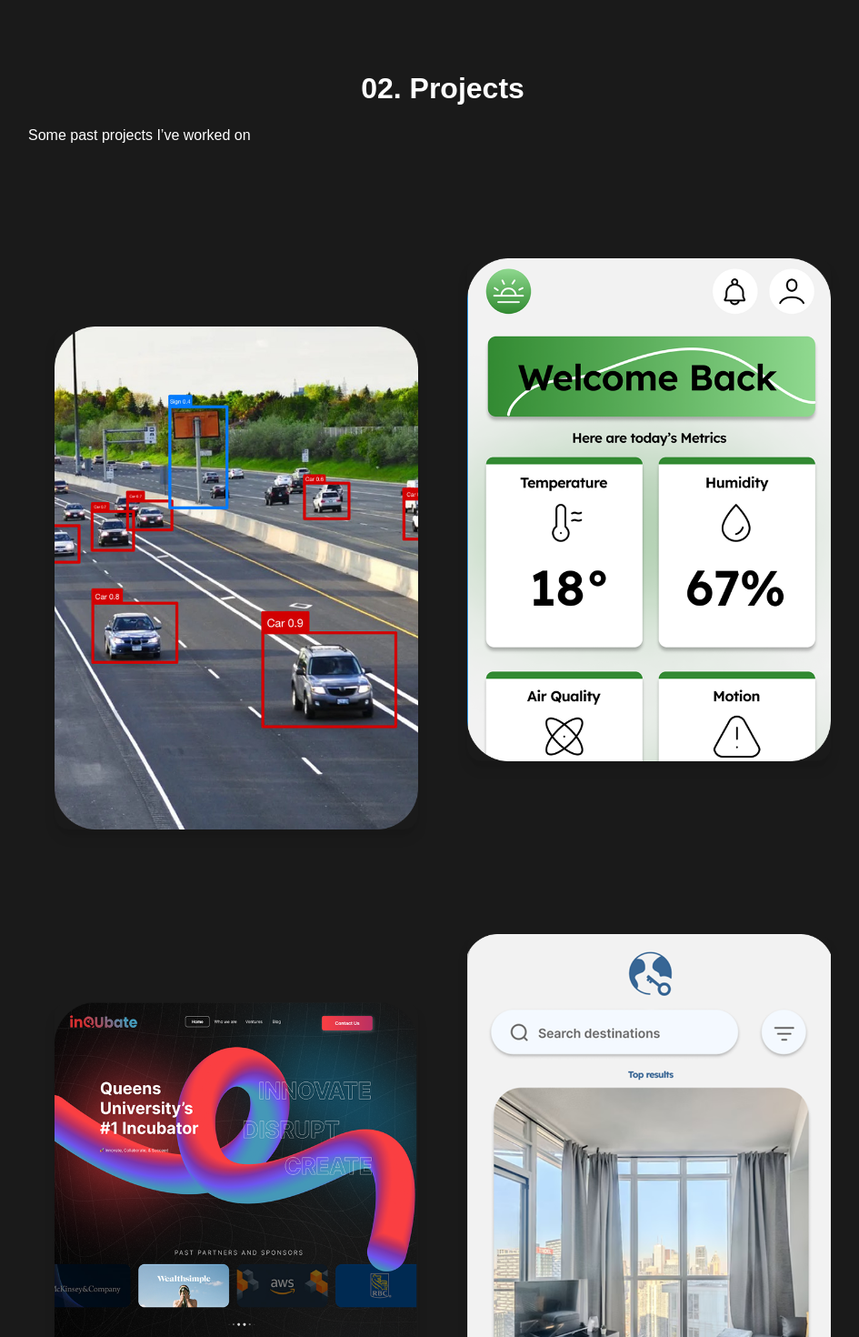
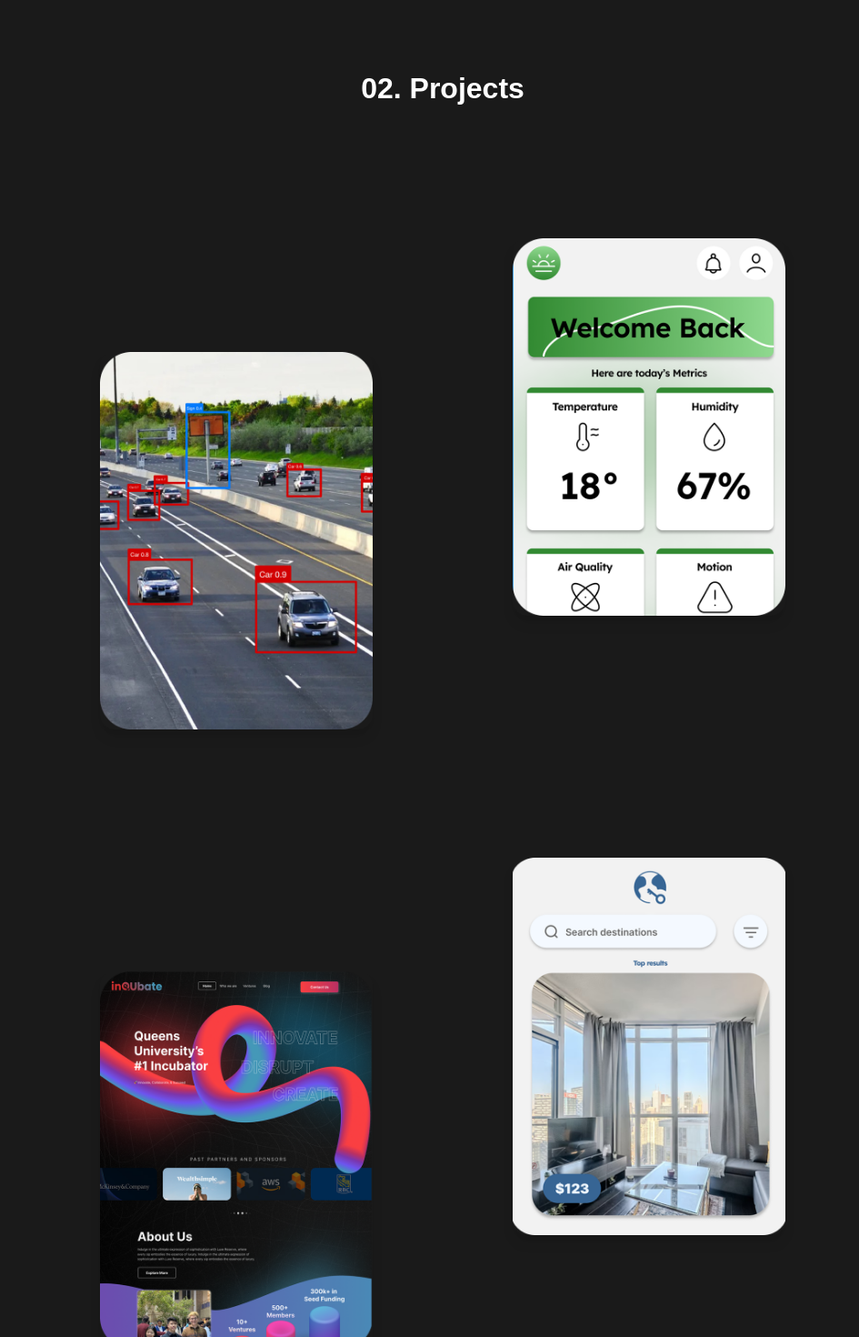
Before and after one commit to kzy0525/website, a Next.js app: page / in a window 1280 px wide. Shown: the part 1560-3030 px from the top of the page at 91% size, without its empty margins (153-1098 px from the left). Built offline with nearby package versions, Linux system fonts and the light colour scheme; a web font is replaced by a local one.

Commit message:
organized project grid

```diff
--- a/src/app/page.js
+++ b/src/app/page.js
@@ -82,15 +82,14 @@
       {/* --- Projects Section --- */}
       <section id="projects" className="px-6 py-5 max-w-full mx-auto font-[var(--font-cantata)]">
         <h2 className="text-center text-[32px] font-bold mb-4">02. Projects</h2>
-        <p className="text-left text-white mb-12 ml-40">Some past projects I’ve worked on</p>
 
-        <div className="grid grid-cols-1 sm:grid-cols-2 gap-x-3 gap-y-10 max-w-4xl mx-auto place-items-center">
+        <div className="grid grid-cols-1 sm:grid-cols-2 gap-x-3 gap-y-4 max-w-4xl mx-auto place-items-center">
           {/* --- Project 1 --- */}
           <a
             href="https://github.com/kzy0525/Hyperloop-Object-Detection"
             target="_blank"
             rel="noopener noreferrer"
-            className="relative group w-[400px] h-[553px] rounded-2xl overflow-hidden shadow-lg mt-[150px]"
+            className="relative group w-[300px] h-[415px] rounded-2xl overflow-hidden shadow-lg mt-[250px]"
           >
             <Image
               src="/image.png"
@@ -110,7 +109,7 @@
             href="https://github.com/kzy0525/Final-290-Code"
             target="_blank"
             rel="noopener noreferrer"
-            className="relative group w-[400px] h-[553px] rounded-2xl overflow-hidden shadow-lg"
+            className="relative group w-[300px] h-[415px] rounded-2xl overflow-hidden shadow-lg"
           >
             <Image
               src="/atmos.png"
@@ -130,7 +129,7 @@
             href="https://www.inqubate.ca/"
             target="_blank"
             rel="noopener noreferrer"
-            className="relative group w-[400px] h-[553px] rounded-2xl overflow-hidden shadow-lg mt-[150px]"
+            className="relative group w-[300px] h-[415px] rounded-2xl overflow-hidden shadow-lg mt-[250px]"
           >
             <Image
               src="/inqubateweb.png"
@@ -150,7 +149,7 @@
             href="https://example.com/nomad"
             target="_blank"
             rel="noopener noreferrer"
-            className="relative group w-[400px] h-[553px] rounded-2xl overflow-hidden shadow-lg"
+            className="relative group w-[300px] h-[415px] rounded-2xl overflow-hidden shadow-lg"
           >
             <Image
               src="/nomad.png"
```
